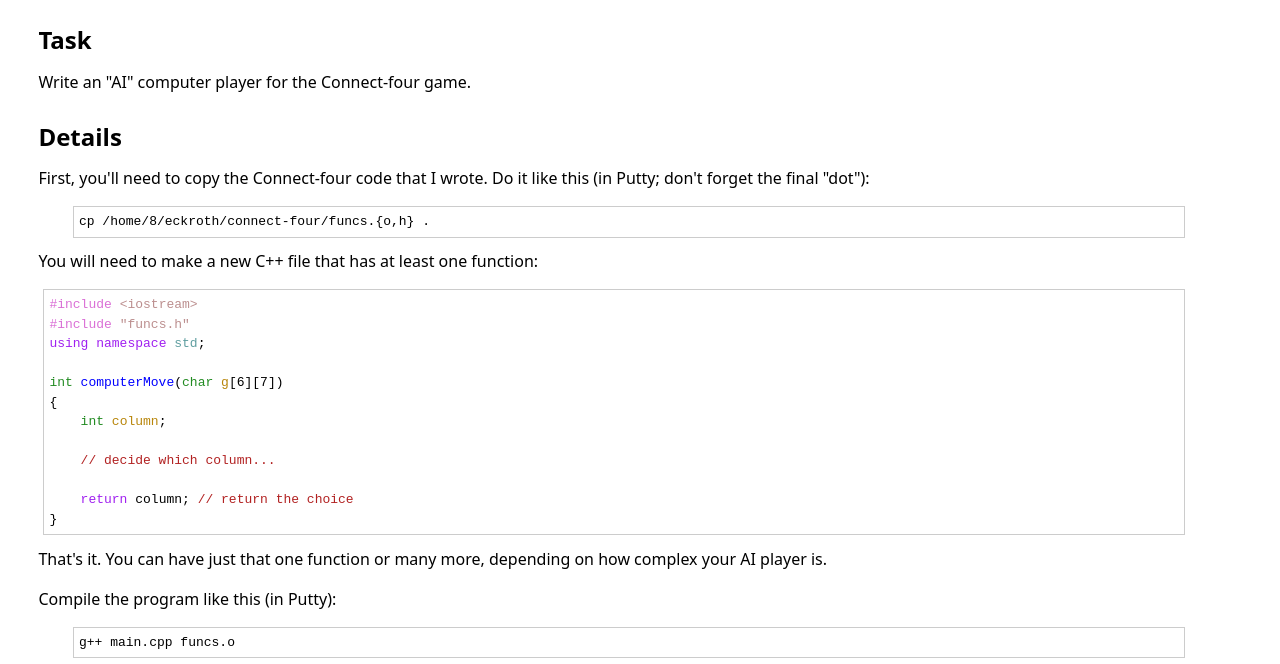
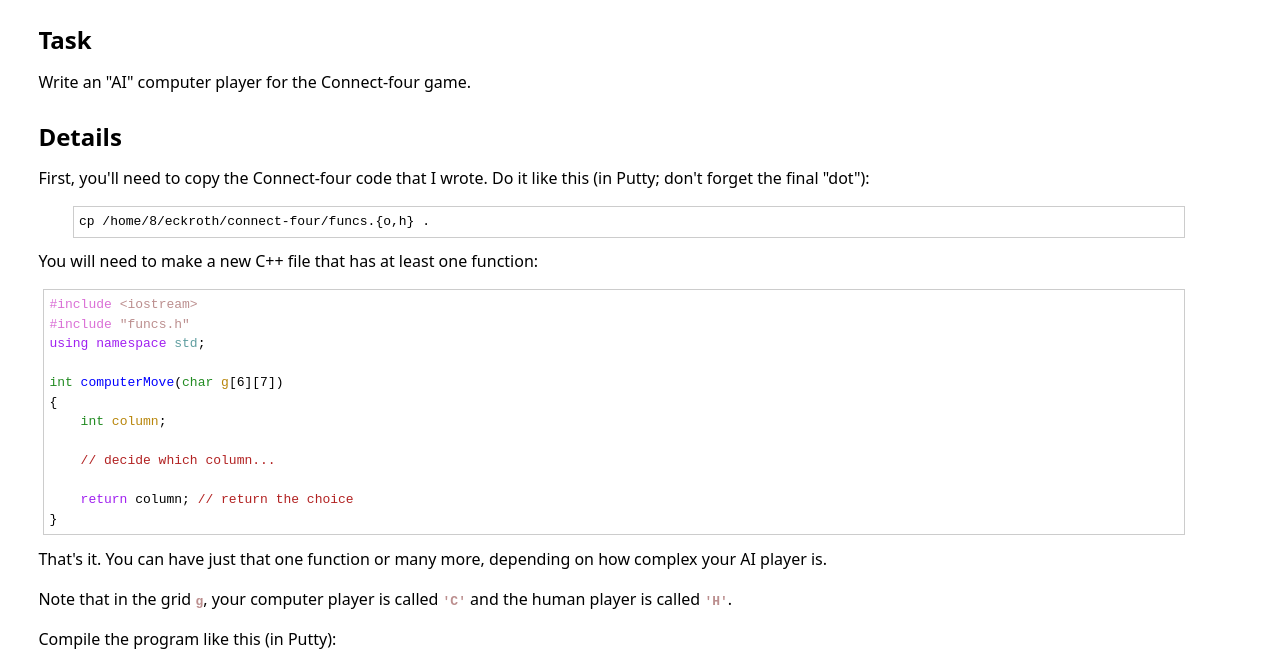
Before and after one commit to joshuaeckroth/CSE202, a plain HTML site: page Connect-four human-computer game.html in a window 1280 px wide. Shown: the part 59-723 px from the top of the page. Drawn offline with Linux system fonts and the light colour scheme.

Commit message:
Added clarification.

```diff
--- a/Connect-four human-computer game.html
+++ b/Connect-four human-computer game.html
@@ -76,6 +76,9 @@ cp /home/8/eckroth/connect-four/funcs.{o,h} .
 
 <p>That's it. You can have just that one function or many more, depending
 on how complex your AI player is.</p>
+
+<p>Note that in the grid <code>g</code>, your computer player is called <code>'C'</code> and the
+human player is called <code>'H'</code>.</p>
 
 <p>Compile the program like this (in Putty):</p>
 
```
